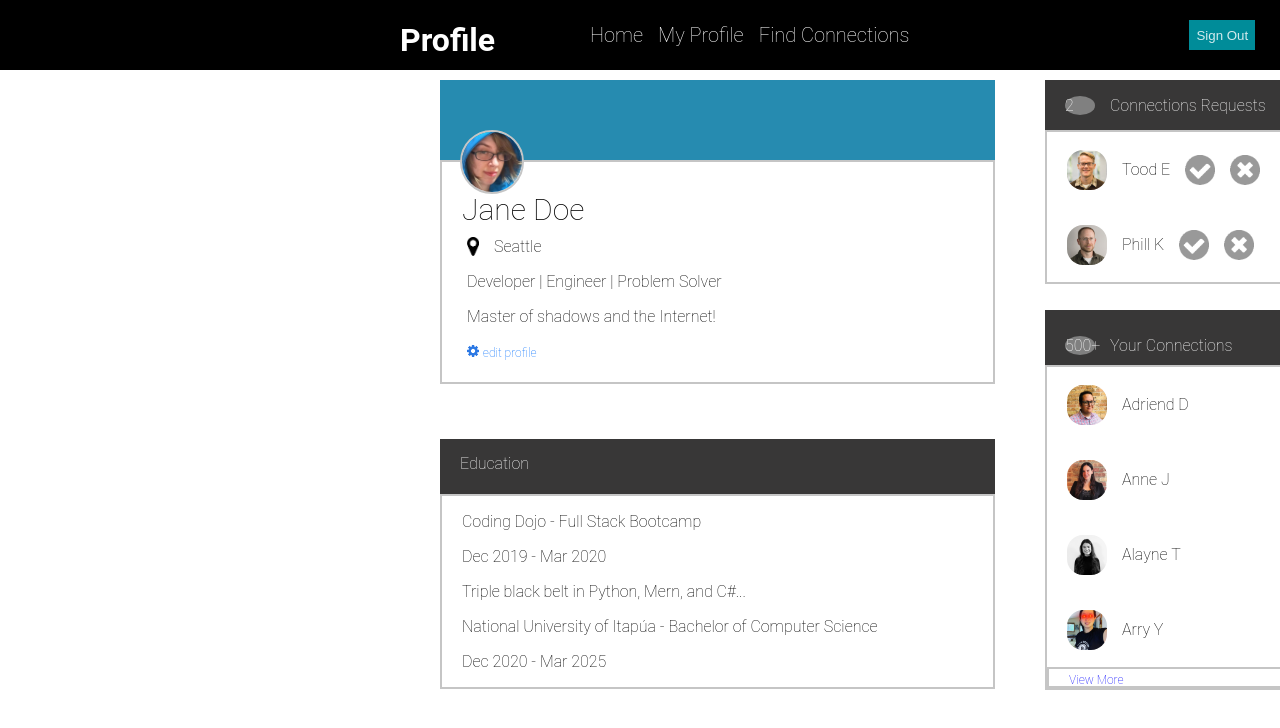
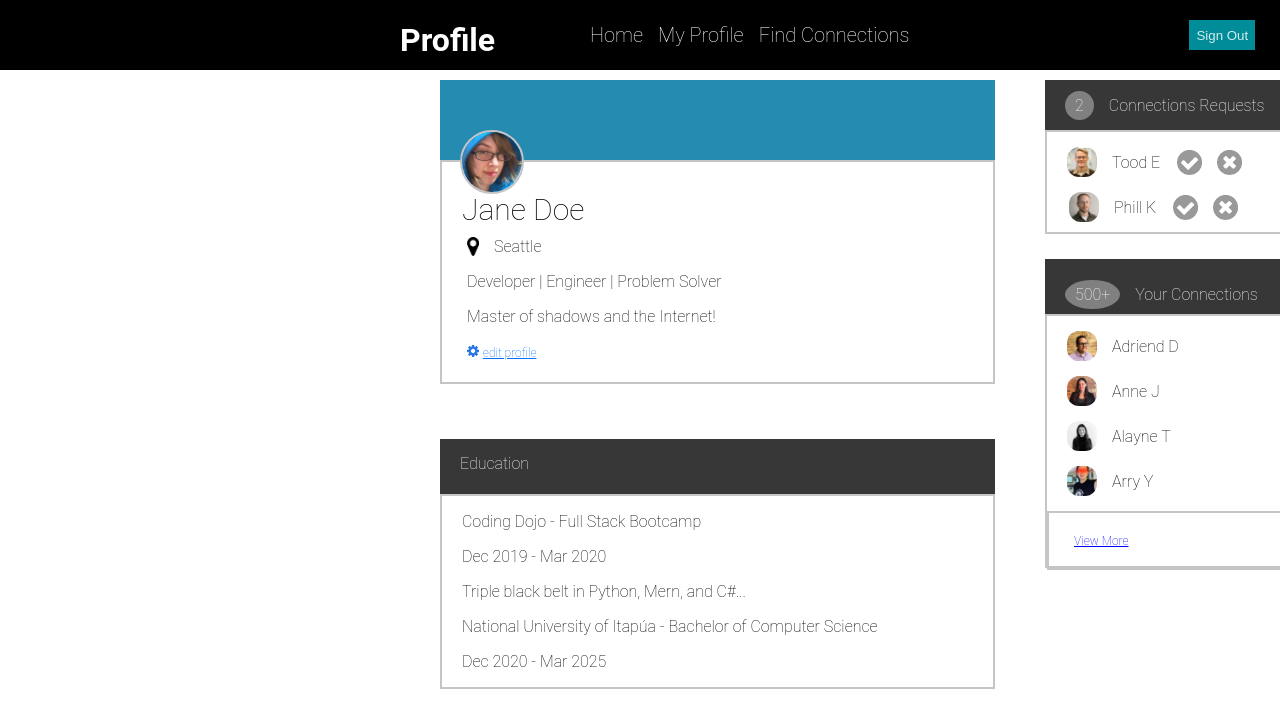
Before and after one commit to gabrielcabrera17/pagina-de-perfil, a plain HTML site: page index.html in a window 1280 px wide. Shown: the top 728 px of the page. Drawn offline with Linux system fonts and the light colour scheme.

Commit message:
cambios actualizados de css

```diff
--- a/style.css
+++ b/style.css
@@ -98,17 +98,18 @@ a{
 .a-edit{
     color: rgb(0, 110, 255);
     font-size: 12px;
+    text-decoration: underline
 }
 
 /* div solicitud*/
 .solicitud{
     width: 240px;
-    height: 200px;
     margin-right: 100px;
     margin-top: 30px;
 }
 .cuerpo-solicitud{
     border: 2px solid rgb(197, 197, 197);
+    height: 100px;
 }
 .cabeza-solicitud{
     display: flex;
@@ -120,23 +121,27 @@ a{
     color: white;
 }
 .cantidad-solicitud,.cantidad-conectados{
-    width:30px ;
+    padding: 5px 10px;
     background-color: gray;
     border-radius: 50%;
 }
-.tod-e,.Phil-K-e,.Adrien-D,.Anne-j,.Alayne-t,.Arry-y{
+.tod-e,.Phil-K-e,.Adrien-D,.Anne-j,.Alayne-t,.Arry-y,.ver-mas{
     display: flex;
     align-items: center;
     gap: 15px;
     padding-left: 20px;
-    height: 75px;
+    margin-top: 15px;
+
 }
 .imag-tod,.imag-Phil,.imag-adrien,.imag-anne,.imag-Alayne,.imag-arry{
-    width: 40px;
+    width: 30px;
     border-radius: 40%;
 }
+.Phil-K-e, .aceptar-solicitud{
+    margin-left: 2px;
+}
 .aceptar-solicitud,.denegar-solicitud{
-    width: 30px;
+    width: 25px;
 }
 /* sub-container-2*/
 .colum-2{
@@ -171,13 +176,11 @@ a{
 /* conectados */
 .cuerpo-conectados{
     border: 2px solid rgb(197, 197, 197);
-
+    height: 250px;
 }
 .conectados{
-    width: 240px;
-    height: 200px;
     margin-right: 100px;
-    margin-top: 5px;
+
 }
 .cabeza-conectados{
     color: white;
@@ -190,12 +193,13 @@ a{
     gap: 15px;
 }
 .ver-mas{
-    height: 17px;
-    width: 236.5px;
-    border: 2px solid rgb(197, 197, 197);
+    padding: 5px;
+    border: 2px solid rgb(197, 197, 197); ;
+    height: 45px;
 }
 .ver-mas-a{
     color:blue;
     font-size: 12px;
     margin-left: 20px;
+    text-decoration: underline;
 }
```
